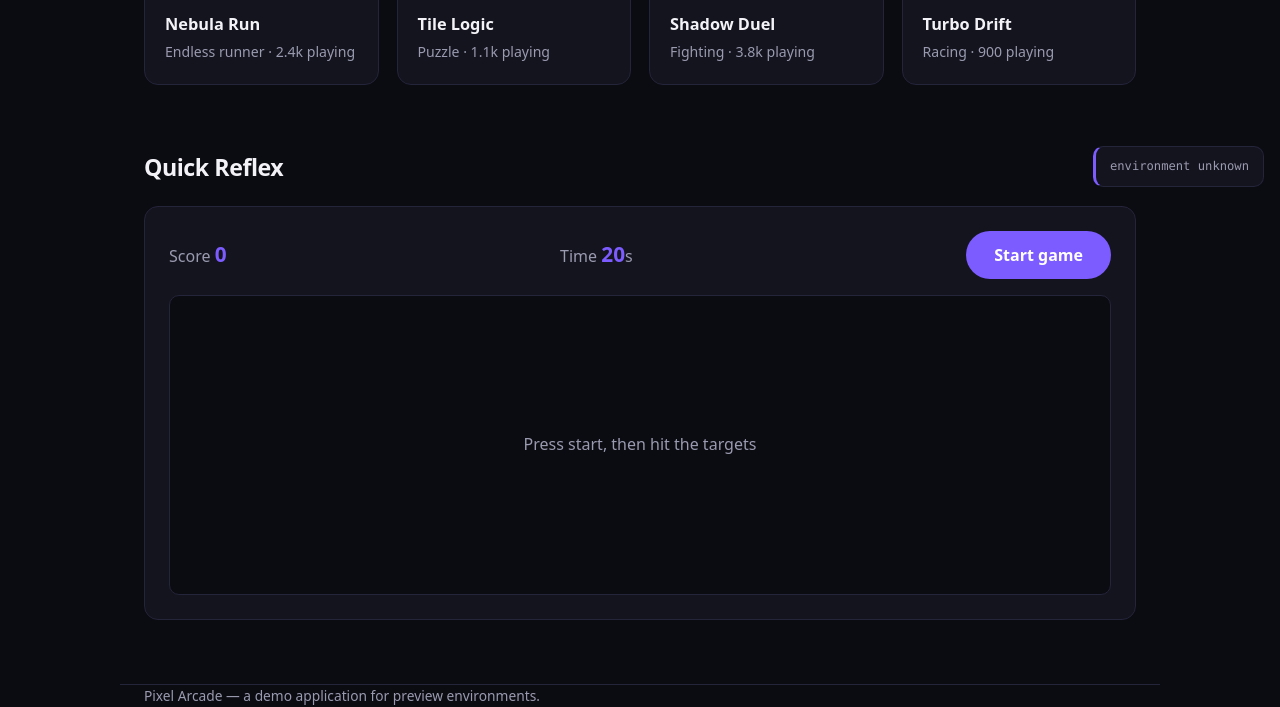
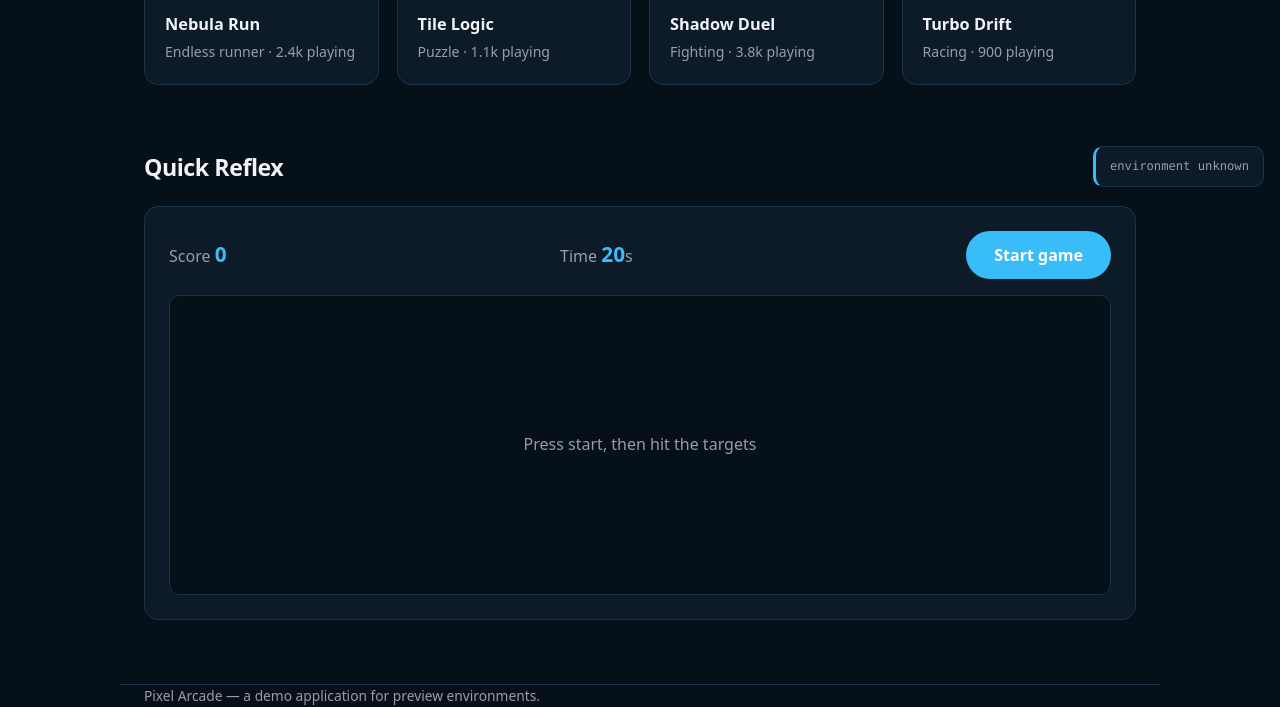
Before and after one commit to DevankSilswal/gitops-pr-preview, a website: page app/public/index.html in a window 1280 px wide. Shown: the part 597-1304 px from the top of the page. Drawn offline with Linux system fonts and the light colour scheme; no server answers.

Commit message:
feat(ui): switch the palette to sky blue

```diff
--- a/app/public/styles.css
+++ b/app/public/styles.css
@@ -2,14 +2,14 @@
    one of them changes the entire site, which makes a preview environment
    worth opening rather than worth taking someone's word for. */
 :root {
-  --accent: #7c5cff;
-  --accent-soft: rgba(124, 92, 255, 0.14);
-  --bg: #0b0b12;
-  --surface: #14141f;
+  --accent: #38bdf8;
+  --accent-soft: rgba(56, 189, 248, 0.14);
+  --bg: #061019;
+  --surface: #0d1b28;
 
   --text: #f2f2f7;
   --muted: #9a9ab0;
-  --border: #24243a;
+  --border: #1b3348;
   --radius: 14px;
 }
 
```
